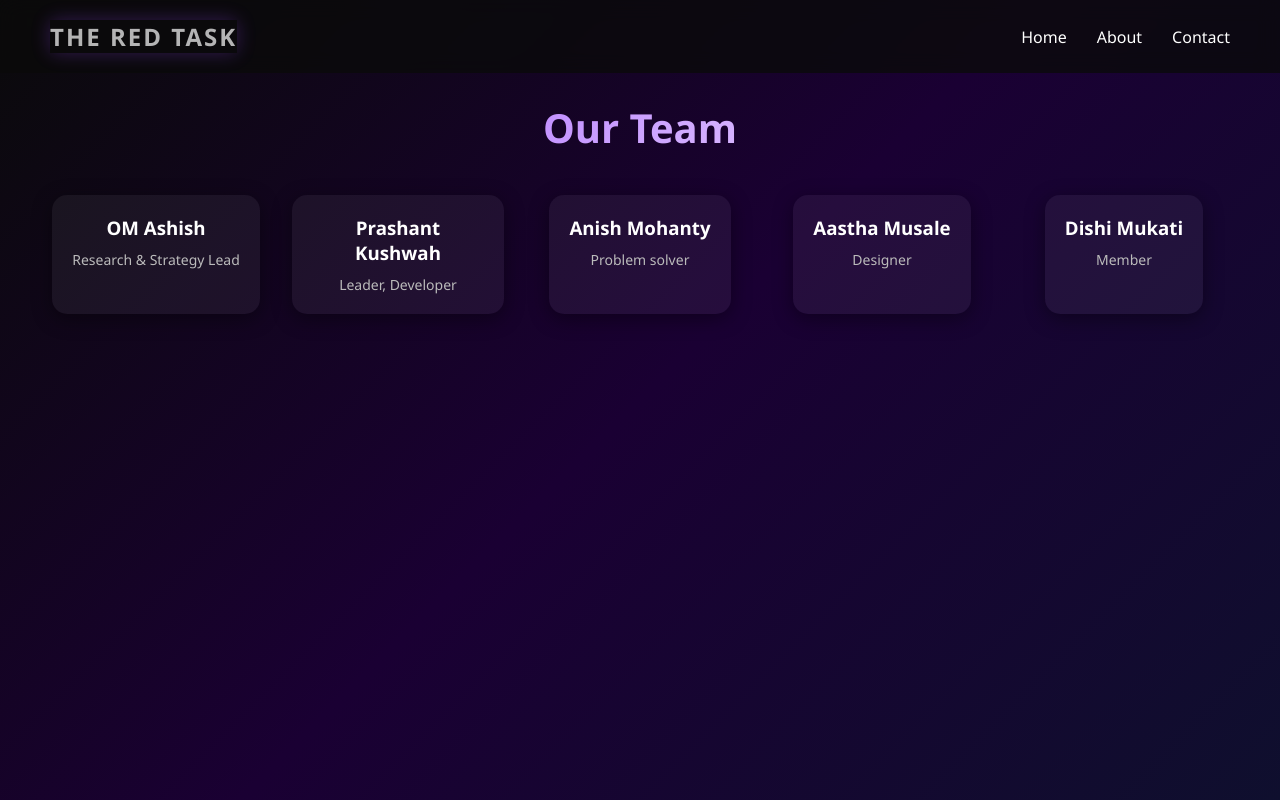
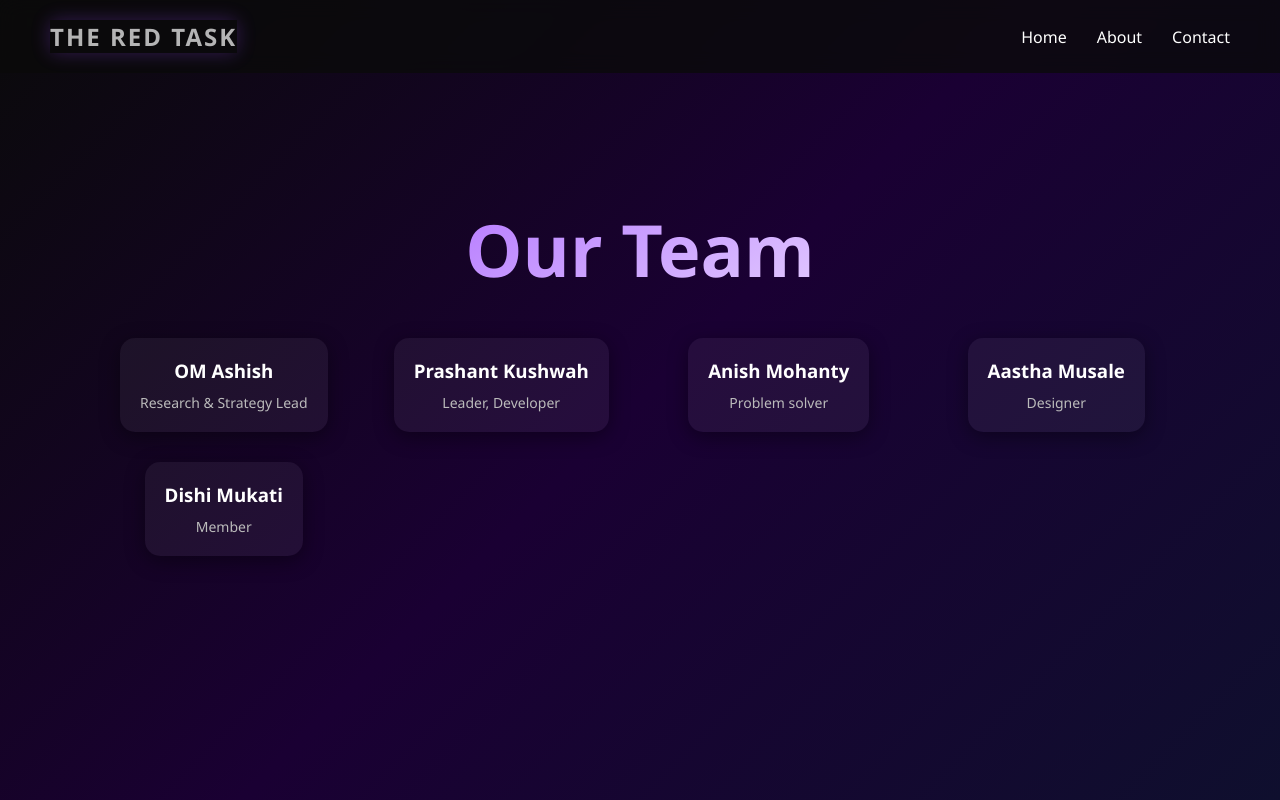
Before and after one commit to rogerPrashant/31-ATLAS, a plain HTML site: page about.html in a window 1280 px wide. Drawn offline with Linux system fonts and the light colour scheme.

Commit message:
Update style.css

```diff
--- a/style.css
+++ b/style.css
@@ -1,12 +1,12 @@
  .team-section {
-      padding: 100px 50px 50px;
+      padding: 200px 100px 100px;
       text-align: center;
     }
 
     .team-section h2 {
-      font-size: 2.5em;
+      font-size: 4.5em;
       margin-bottom: 40px;
-      background: linear-gradient(135deg, #9945ff 0%, #ffffff 100%);
+      background: linear-gradient(150deg, #9945ff 0%, #ffffff 100%);
       -webkit-background-clip: text;
       -webkit-text-fill-color: transparent;
     }
```
